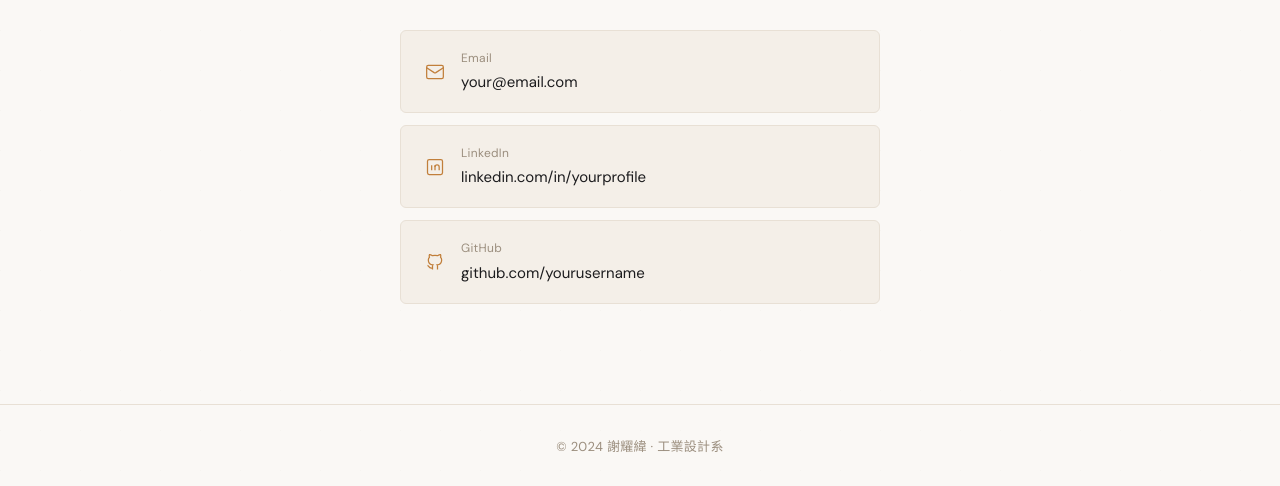
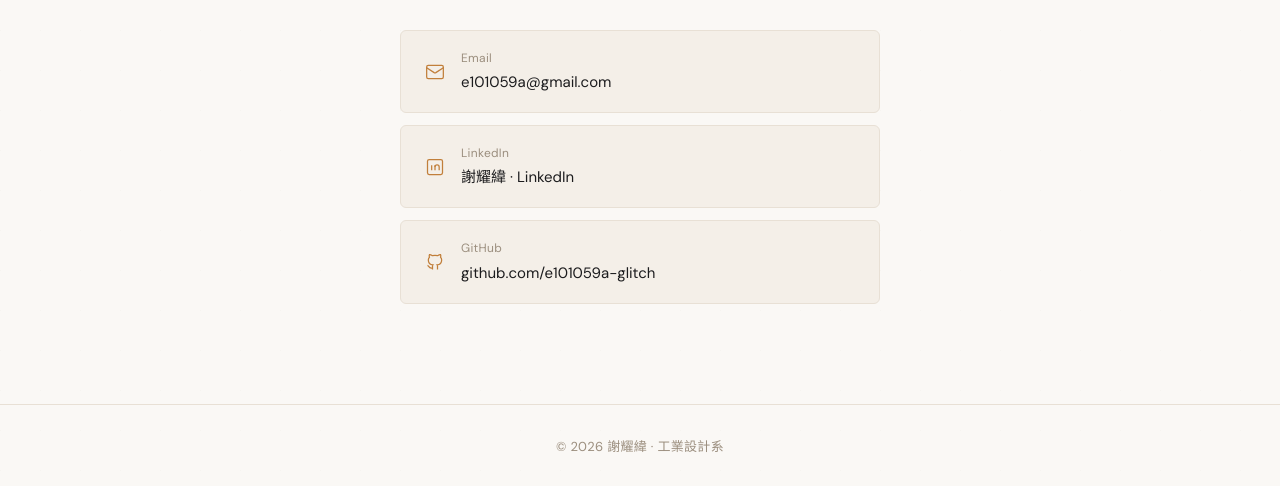
Before and after one commit to e101059a-glitch/-1, a React (Vite) app: page / in a window 1280 px wide. Shown: the part 3250-3736 px from the top of the page. Built offline with nearby package versions, Linux system fonts and the light colour scheme; a web font is replaced by a local one.

Commit message:
Update contact info with real email, LinkedIn and GitHub links
Co-Authored-By: Claude Fable 5 <noreply@anthropic.com>
Claude-Session: https://claude.ai/code/session_01YRtxqGD2XjXFYb7EWWxdzG

```diff
--- a/src/components/Contact.jsx
+++ b/src/components/Contact.jsx
@@ -34,9 +34,9 @@ const content = {
 }
 
 const contacts = [
-  { icon: Mail, label: 'Email', value: 'your@email.com', href: 'mailto:your@email.com' },
-  { icon: LinkedinIcon, label: 'LinkedIn', value: 'linkedin.com/in/yourprofile', href: 'https://linkedin.com' },
-  { icon: GithubIcon, label: 'GitHub', value: 'github.com/yourusername', href: 'https://github.com' },
+  { icon: Mail, label: 'Email', value: 'e101059a@gmail.com', href: 'mailto:e101059a@gmail.com' },
+  { icon: LinkedinIcon, label: 'LinkedIn', value: '謝耀緯 · LinkedIn', href: 'https://www.linkedin.com/in/耀緯-謝-0080082a7' },
+  { icon: GithubIcon, label: 'GitHub', value: 'github.com/e101059a-glitch', href: 'https://github.com/e101059a-glitch' },
 ]
 
 function Contact({ lang }) {
--- a/src/components/Footer.jsx
+++ b/src/components/Footer.jsx
@@ -1,8 +1,10 @@
 import styles from './Footer.module.css'
 
+const year = new Date().getFullYear()
+
 const content = {
-  zh: '© 2024 謝耀緯 · 工業設計系',
-  en: '© 2024 Yao-Wei Hsieh · Industrial Design',
+  zh: `© ${year} 謝耀緯 · 工業設計系`,
+  en: `© ${year} Yao-Wei Hsieh · Industrial Design`,
 }
 
 function Footer({ lang }) {
--- a/src/components/SocialFloat.jsx
+++ b/src/components/SocialFloat.jsx
@@ -22,9 +22,9 @@ function GithubIcon(props) {
 }
 
 const links = [
-  { icon: Mail, href: 'mailto:your@email.com', label: 'Email' },
-  { icon: LinkedinIcon, href: 'https://linkedin.com', label: 'LinkedIn' },
-  { icon: GithubIcon, href: 'https://github.com', label: 'GitHub' },
+  { icon: Mail, href: 'mailto:e101059a@gmail.com', label: 'Email' },
+  { icon: LinkedinIcon, href: 'https://www.linkedin.com/in/耀緯-謝-0080082a7', label: 'LinkedIn' },
+  { icon: GithubIcon, href: 'https://github.com/e101059a-glitch', label: 'GitHub' },
 ]
 
 function SocialFloat() {
```
